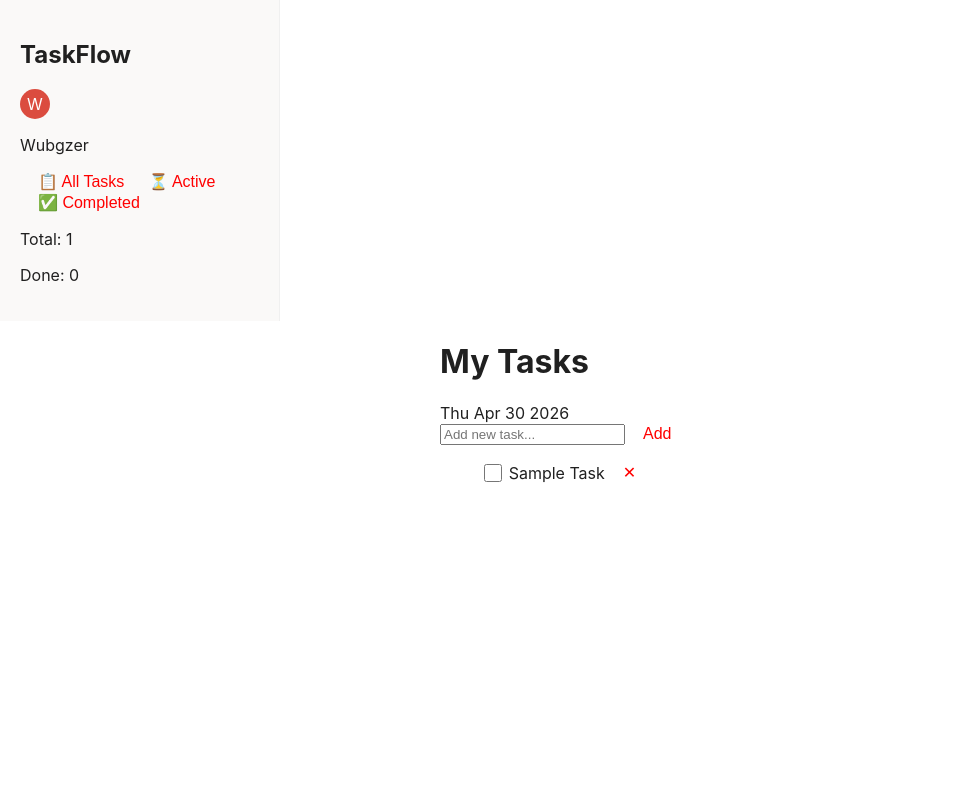
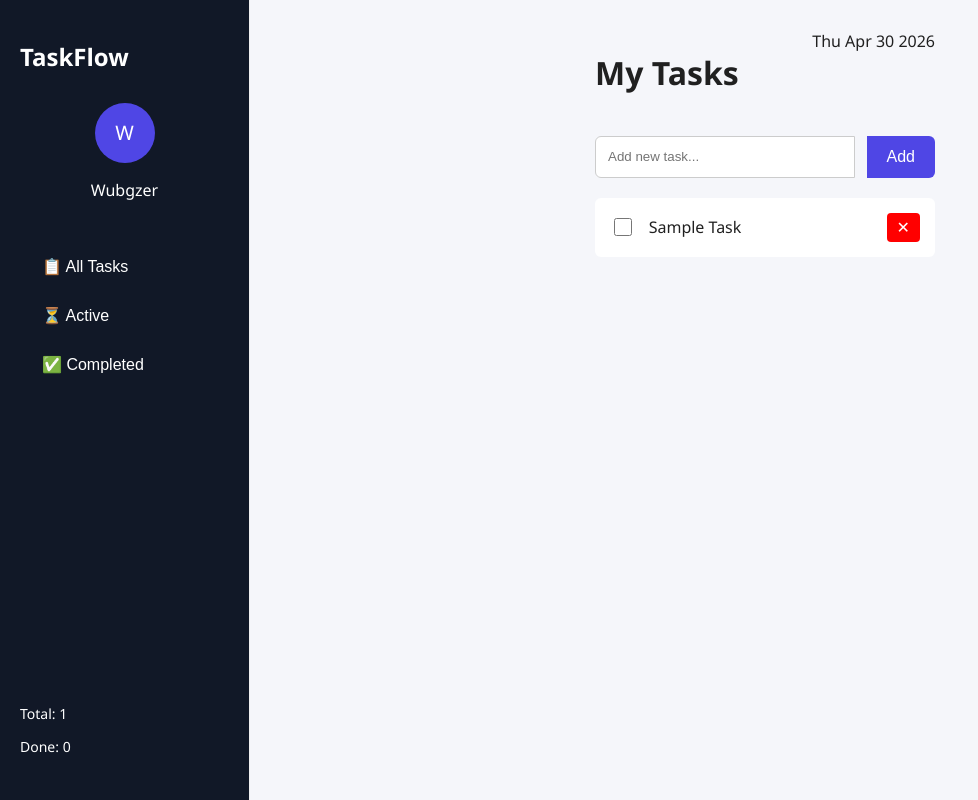
Before and after one commit to eyuye0319/to-do-list, a React (Create React App) app in the folder frontend/: page / in a window 1280 px wide. Shown: the whole page, without its empty margins (0-978 px from the left). Built offline with nearby package versions, Linux system fonts and the light colour scheme; no server answers.

Commit message:
improve styling

```diff
--- a/frontend/src/components/TodoList.css
+++ b/frontend/src/components/TodoList.css
@@ -299,3 +299,224 @@ button:hover {
   background-color: #f0f0f0;
   font-weight: bold;
 }
+.todo-dashboard {
+  display: flex;
+  height: 100vh;
+  font-family: Arial;
+}
+
+.todo-sidebar {
+  width: 220px;
+  background: #1e1e2f;
+  color: white;
+  padding: 20px;
+}
+
+.avatar-circle {
+  width: 50px;
+  height: 50px;
+  background: #4caf50;
+  border-radius: 50%;
+  display: flex;
+  align-items: center;
+  justify-content: center;
+  margin-bottom: 10px;
+}
+
+.menu p {
+  cursor: pointer;
+  margin: 10px 0;
+}
+
+.todo-main {
+  flex: 1;
+  padding: 30px;
+  background: #f4f6f8;
+}
+
+.header {
+  display: flex;
+  justify-content: space-between;
+}
+
+.stats {
+  margin: 10px 0;
+}
+
+.add-form {
+  display: flex;
+  margin: 20px 0;
+}
+
+.add-form input {
+  flex: 1;
+  padding: 10px;
+}
+
+.add-form button {
+  padding: 10px;
+  background: #4caf50;
+  border: none;
+  color: white;
+}
+
+.task-list {
+  list-style: none;
+  padding: 0;
+}
+
+.task-list li {
+  background: white;
+  margin-bottom: 10px;
+  padding: 10px;
+  display: flex;
+  justify-content: space-between;
+}
+
+.done span {
+  text-decoration: line-through;
+  color: gray;
+}
+
+button {
+  background: red;
+  color: white;
+  border: none;
+  padding: 5px 10px;
+}
+
+.empty {
+  text-align: center;
+  color: gray;
+}
+
+
+body {
+  margin: 0;
+  font-family: 'Segoe UI', sans-serif;
+  background: #f5f6fa;
+}
+
+.app {
+  display: flex;
+  height: 100vh;
+}
+
+.sidebar {
+  width: 250px;
+  background: #111827;
+  color: white;
+  padding: 20px;
+  display: flex;
+  flex-direction: column;
+}
+
+.logo {
+  margin-bottom: 30px;
+}
+
+.user {
+  text-align: center;
+  margin-bottom: 30px;
+}
+
+.avatar {
+  width: 60px;
+  height: 60px;
+  background: #4f46e5;
+  border-radius: 50%;
+  display: flex;
+  align-items: center;
+  justify-content: center;
+  margin: auto;
+  font-size: 20px;
+}
+
+.menu button {
+  width: 100%;
+  padding: 10px;
+  margin-bottom: 10px;
+  background: none;
+  border: none;
+  color: white;
+  text-align: left;
+  cursor: pointer;
+  border-radius: 6px;
+}
+
+.menu button:hover {
+  background: #1f2937;
+}
+
+.stats {
+  margin-top: auto;
+  font-size: 14px;
+}
+
+.main {
+  flex: 1;
+  padding: 30px;
+}
+
+.header {
+  display: flex;
+  justify-content: space-between;
+}
+
+.add {
+  display: flex;
+  margin: 20px 0;
+}
+
+.add input {
+  flex: 1;
+  padding: 12px;
+  border: 1px solid #ccc;
+  border-radius: 6px 0 0 6px;
+}
+
+.add button {
+  padding: 12px 20px;
+  background: #4f46e5;
+  color: white;
+  border: none;
+  border-radius: 0 6px 6px 0;
+}
+
+.list {
+  list-style: none;
+  padding: 0;
+}
+
+.list li {
+  background: white;
+  padding: 15px;
+  margin-bottom: 10px;
+  display: flex;
+  align-items: center;
+  justify-content: space-between;
+  border-radius: 6px;
+}
+
+.list li span {
+  flex: 1;
+  margin-left: 10px;
+}
+
+.list li button {
+  background: red;
+  color: white;
+  border: none;
+  padding: 5px 10px;
+  border-radius: 4px;
+}
+
+.done span {
+  text-decoration: line-through;
+  color: gray;
+}
+
+.empty {
+  text-align: center;
+  color: gray;
+}
```
